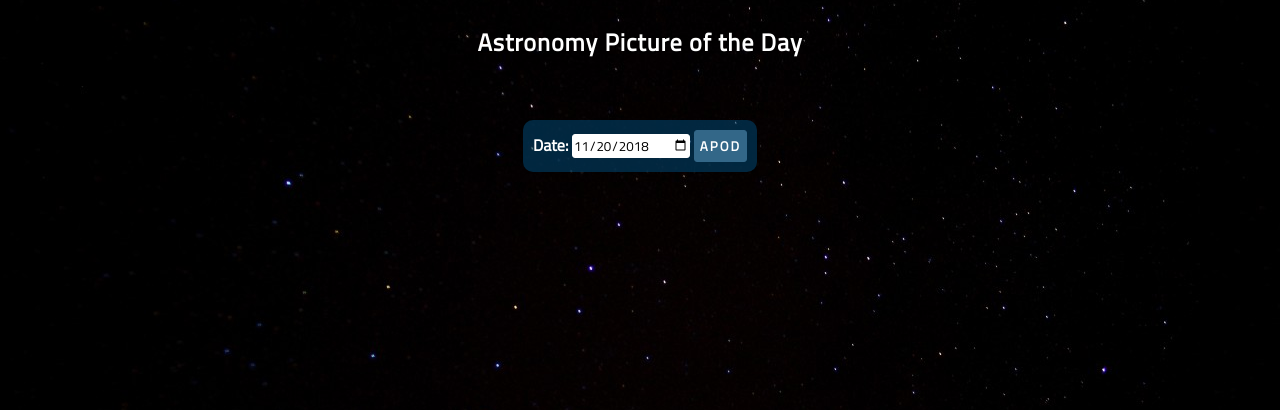
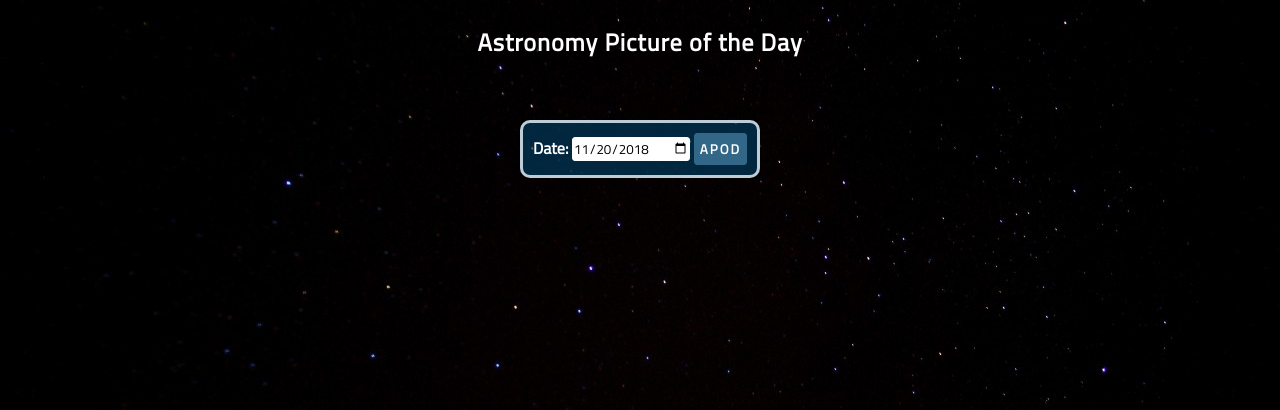
Before and after one commit to astrokwk/nasaSpaceApp, a PHP site: page /Image-of-the-Day.html in a window 1280 px wide. Shown: the part 106-516 px from the top of the page. Run offline with PHP 8.4, Linux system fonts and the light colour scheme; some libraries are stand-ins or nearby versions.

Commit message:
add a border for input

```diff
--- a/CSS/APOD.css
+++ b/CSS/APOD.css
@@ -20,6 +20,7 @@
   padding: 10px;
   border-radius: 10px;
   font-weight: 600;
+  border: 3px solid #BDCDD8;
 }
 
 .calendar input {
```
